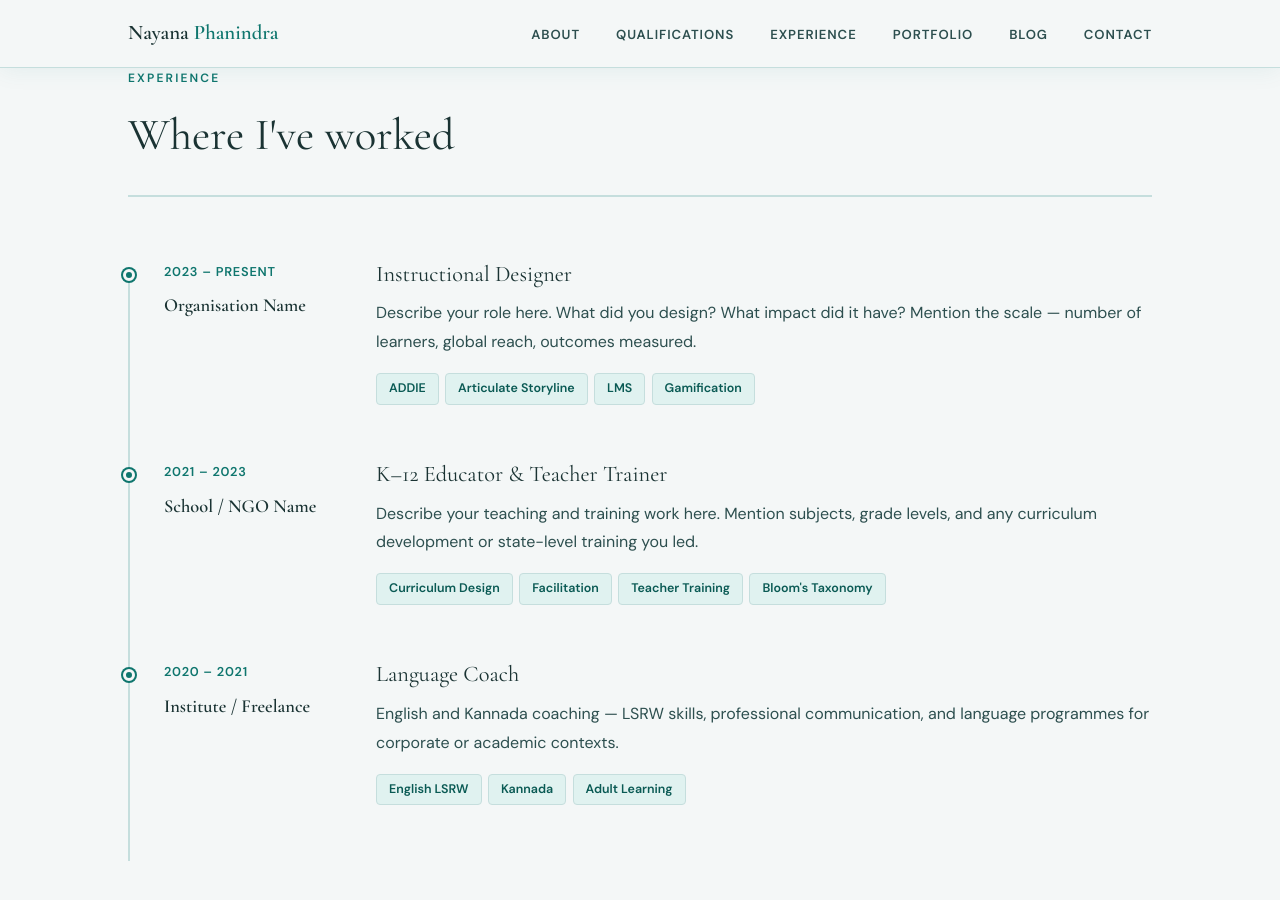
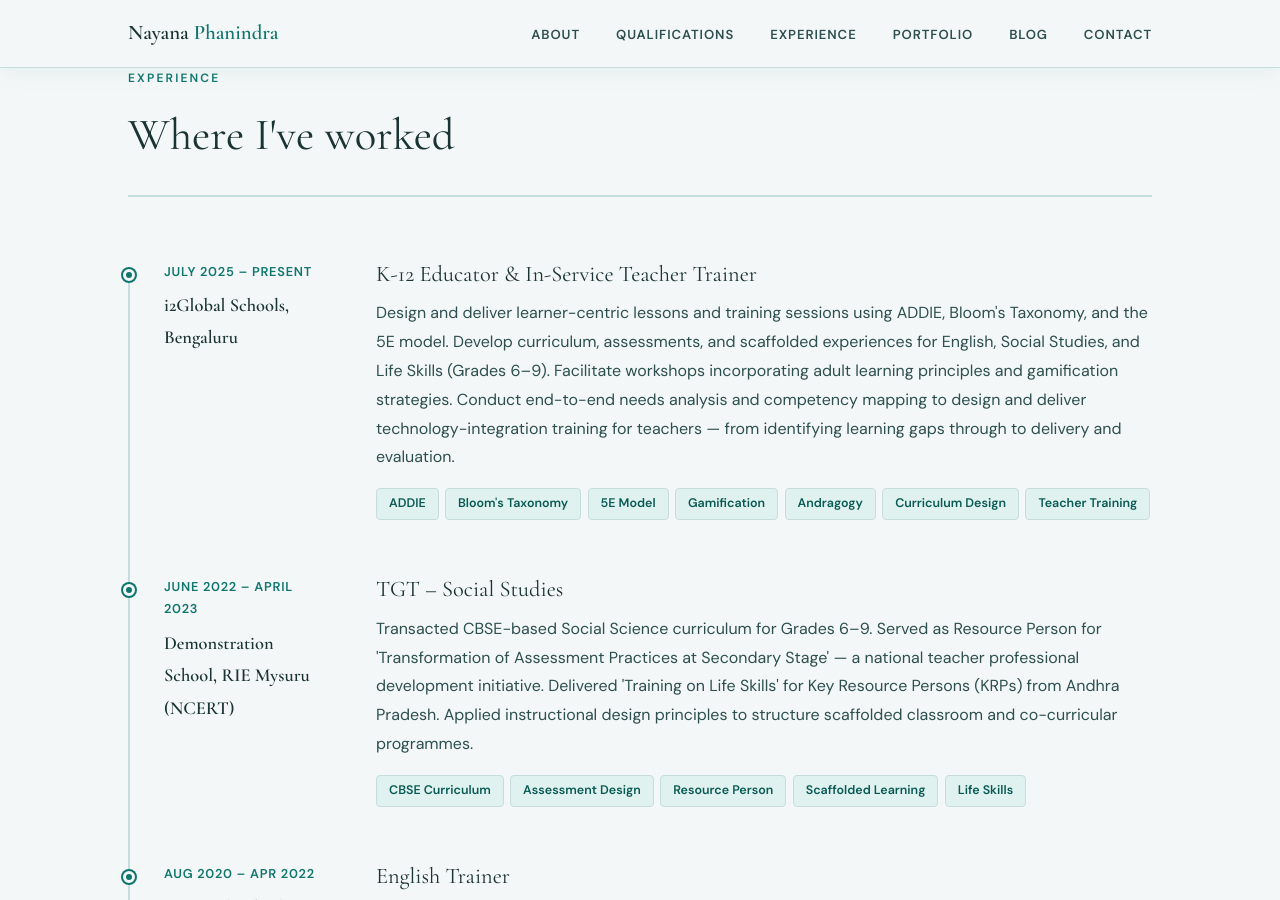
Before and after one commit to nayanaphanindra/nayanaphanindra.github.io, a Jekyll site: the page built from index.html, in a window 1280 px wide and 900 px high, scrolled down 2074 px. Built offline with Jekyll 4.4.1, drawn with Linux system fonts in a browser that asks for light colours; some of the changed text lies outside the part shown.

Commit message:
Update experience.yml

```diff
--- a/_data/experience.yml
+++ b/_data/experience.yml
@@ -1,20 +1,23 @@
-# _data/experience.yml
-# Edit this file to update your experience section
+- title: K-12 Educator & In-Service Teacher Trainer
+  org: i2Global Schools, Bengaluru
+  date: "July 2025 – Present"
+  description: "Design and deliver learner-centric lessons and training sessions using ADDIE, Bloom's Taxonomy, and the 5E model. Develop curriculum, assessments, and scaffolded experiences for English, Social Studies, and Life Skills (Grades 6–9). Facilitate workshops incorporating adult learning principles and gamification strategies. Conduct end-to-end needs analysis and competency mapping to design and deliver technology-integration training for teachers — from identifying learning gaps through to delivery and evaluation."
+  tags: [ADDIE, Bloom's Taxonomy, 5E Model, Gamification, Andragogy, Curriculum Design, Teacher Training]
 
-- title: Instructional Designer
-  org: Organisation Name
-  date: "2023 – Present"
-  description: "Describe your role here. What did you design? What impact did it have? Mention the scale — number of learners, global reach, outcomes measured."
-  tags: [ADDIE, Articulate Storyline, LMS, Gamification]
+- title: TGT – Social Studies
+  org: Demonstration School, RIE Mysuru (NCERT)
+  date: "June 2022 – April 2023"
+  description: "Transacted CBSE-based Social Science curriculum for Grades 6–9. Served as Resource Person for 'Transformation of Assessment Practices at Secondary Stage' — a national teacher professional development initiative. Delivered 'Training on Life Skills' for Key Resource Persons (KRPs) from Andhra Pradesh. Applied instructional design principles to structure scaffolded classroom and co-curricular programmes."
+  tags: [CBSE Curriculum, Assessment Design, Resource Person, Scaffolded Learning, Life Skills]
 
-- title: K–12 Educator & Teacher Trainer
-  org: School / NGO Name
-  date: "2021 – 2023"
-  description: "Describe your teaching and training work here. Mention subjects, grade levels, and any curriculum development or state-level training you led."
-  tags: [Curriculum Design, Facilitation, Teacher Training, Bloom's Taxonomy]
+- title: English Trainer
+  org: LingoQ (Online)
+  date: "Aug 2020 – Apr 2022"
+  description: "Coached 100+ students in Spoken English, Creative Composition, and Public Speaking with a focus on LSRW skills. Designed and delivered personalised virtual learning plans adapted to diverse learner profiles. Managed individual and group sessions while maintaining learner records and reporting progress."
+  tags: [LSRW, Virtual Facilitation, Personalised Learning, English Coaching]
 
-- title: Language Coach
-  org: Institute / Freelance
-  date: "2020 – 2021"
-  description: "English and Kannada coaching — LSRW skills, professional communication, and language programmes for corporate or academic contexts."
-  tags: [English LSRW, Kannada, Adult Learning]
+- title: Kannada Trainer
+  org: Multibhashi (Online)
+  date: "Aug 2020 – Nov 2020"
+  description: "Trained non-native speakers in conversational and written Kannada. Developed custom instructional materials specifically designed for second-language acquisition."
+  tags: [Language Instruction, Material Design, Kannada]
```
